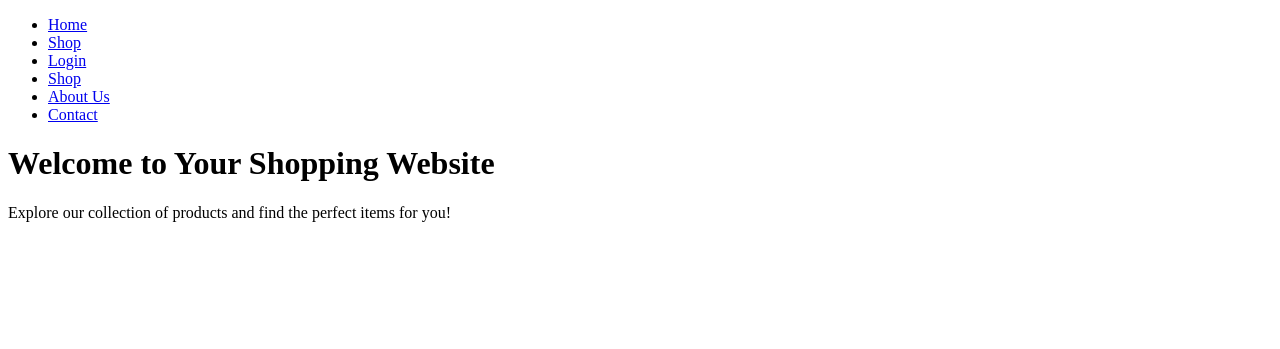
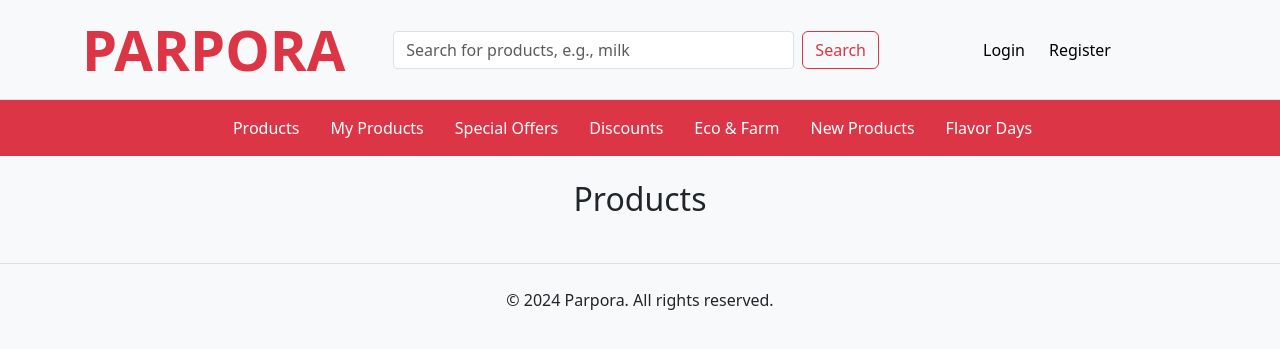
Before and after one commit to kayuserpus/Tarpinis_2, a Flask app: template templates/shop/index.html in a window 1280 px wide. Shown: the top 349 px of the page. Run offline with Flask 3, Linux system fonts and the light colour scheme; the template is opened without the code that fills it, so the values that code supplies are empty.

Commit message:
fixed index page

```diff
--- a/app.py
+++ b/app.py
@@ -1,5 +1,5 @@
 import os
-from flask import Flask
+from flask import Flask, redirect, url_for
 from config import Config
 from extensions import db, migrate, login_manager
 
@@ -16,10 +16,12 @@ def create_app():
     from routes.user import user_bp
     from routes.auth import auth_bp
     from routes.admin import admin_bp
+    from routes.shop import shop_bp
 
     app.register_blueprint(user_bp, url_prefix='/user')
     app.register_blueprint(auth_bp, url_prefix='/auth')
     app.register_blueprint(admin_bp)
+    app.register_blueprint(shop_bp)
 
     @login_manager.user_loader
     def load_user(user_id):
--- a/templates/shared/header.html
+++ b/templates/shared/header.html
@@ -1,7 +1,7 @@
 <header class="bg-light py-3 border-bottom">
     <div class="container d-flex justify-content-between align-items-center">
         <div>
-            <a class="navbar-brand text-danger fw-bold display-4 me-5" href="{{ url_for('user.shop') }}">PARPORA</a>
+            <a class="navbar-brand text-danger fw-bold display-4 me-5" href="{{ url_for('shop.shop_index') }}">PARPORA</a>
         </div>
         <div class="d-flex align-items-center flex-grow-1">
             <form class="d-flex me-3 flex-grow-1" role="search">
--- a/templates/shop/index.html
+++ b/templates/shop/index.html
@@ -1,28 +1,27 @@
-<!DOCTYPE html>
-<html lang="en">
-<head>
-<meta charset="UTF-8">
-<meta name="viewport" content="width=device-width, initial-scale=1.0">
-<title>PARPORA</title>
-</head>
-<body>
-
-<nav>
-  <ul>
-    <li><a href="#">Home</a></li>
-    <li><a href="#">Shop</a></li>
-    <li><a href="#">Login</a></li>
-    <li><a href="#">Shop</a></li>
-    <li><a href="#">About Us</a></li>
-    <li><a href="#">Contact</a></li>
-  </ul>
-</nav>
-
-<main>
-  <h1>Welcome to Your Shopping Website</h1>
-  <p>Explore our collection of products and find the perfect items for you!</p>
-  <!-- Add your products, promotions, featured items here -->
-</main>
-
-</body>
-</html>
+{% extends "shared/layout.html" %}
+{% block content %}
+<div class="row">
+    <div class="col-12">
+        <h2 class="text-center">Products</h2>
+        <div class="list-group">
+        {% for product in products %}
+            <div class="list-group-item d-flex justify-content-between align-items-center">
+                <div>
+                    <h5 class="mb-1">{{ product.name }}</h5>
+                    <p class="mb-1">€{{ product.price }} - {{ product.quantity }} in stock</p>
+                </div>
+                {% if current_user.is_authenticated %}
+                <div>
+                    <form action="{{ url_for('shop.add_to_cart', product_id=product.id) }}" method="POST">
+                        {{ form.hidden_tag() }}
+                        <input type="hidden" name="quantity" value="1">
+                        <button type="submit" class="btn btn-danger btn-lg">Add to cart</button>
+                    </form>
+                </div>
+                {% endif %}
+            </div>
+        {% endfor %}
+        </div>
+    </div>
+</div>
+{% endblock %}
```
Also changed, not shown: routes/shop.py (+63 -63 lines), database.db.
